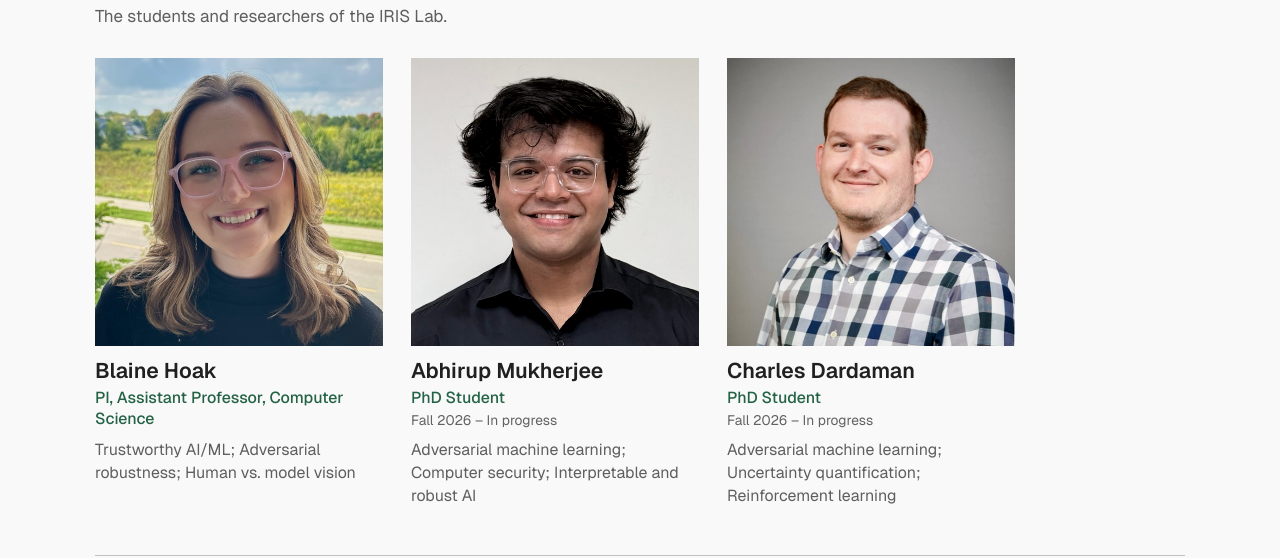
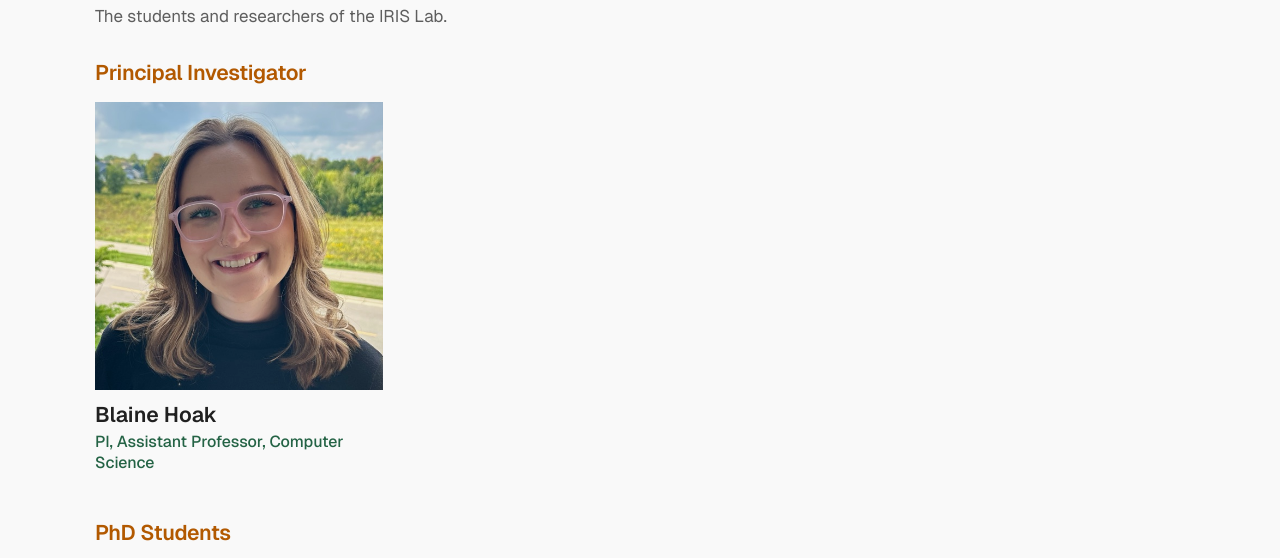
Before and after one commit to IRIS-Research-Lab/IRIS-Research-Lab.github.io, a plain HTML site: page people/index.html in a window 1280 px wide. Shown: the part 223-781 px from the top of the page. Drawn offline with Linux system fonts and the light colour scheme.

Commit message:
update people page to not include interests

```diff
--- a/assets/css/style.css
+++ b/assets/css/style.css
@@ -621,9 +621,9 @@ h1 {
   padding: 0;
 }
 
-.roster + .section-label { margin-top: 36px; }
+.roster-group + .roster-group { margin-top: 36px; }
 
-.member h2 {
+.member h3 {
   font-size: var(--text-lg);
   font-weight: 600;
   line-height: 1.25;
@@ -650,14 +650,6 @@ h1 {
   line-height: 1.35;
   color: var(--iris-footer);
   margin: 0 0 8px;
-}
-
-.member .interests {
-  font-size: var(--text-sm);
-  font-weight: 400;
-  line-height: 1.45;
-  color: var(--iris-muted);
-  margin: 0;
 }
 
 .person-photo,
--- a/assets/js/people.js
+++ b/assets/js/people.js
@@ -10,28 +10,39 @@ function datesHTML(person) {
 }
 
 function memberHTML(person) {
-  const interests = (person.interests || []).filter(Boolean);
   return `
     <li class="member" id="${esc(person.id)}">
       ${photoHTML(person)}
-      <h2>${displayText(person.name)}</h2>
+      <h3>${displayText(person.name)}</h3>
       <p class="role">${displayText(roleLine(person))}</p>
       ${datesHTML(person)}
-      ${interests.length ? `<p class="interests">${interests.map(item => displayText(item)).join('; ')}</p>` : ''}
     </li>`;
 }
 
-function roster(people) {
+// Section order on the page. Groups with no members are skipped, so a new
+// section (e.g. Master's Students) appears as soon as someone has that role.
+const GROUPS = [
+  { label: 'Principal Investigator', match: p => !p.alumni && p.role === 'pi' },
+  { label: 'Postdoctoral Researchers', match: p => !p.alumni && p.role === 'postdoc' },
+  { label: 'PhD Students', match: p => !p.alumni && p.role === 'phd' },
+  { label: "Master's Students", match: p => !p.alumni && p.role === 'ms' },
+  { label: 'Undergraduate Researchers', match: p => !p.alumni && p.role === 'undergrad' },
+  { label: 'Visiting Researchers', match: p => !p.alumni && p.role === 'visitor' },
+  { label: 'Alumni', match: p => Boolean(p.alumni) }
+];
+
+function section({ label }, people) {
   if (!people.length) return '';
-  return `<ul class="roster">${people.map(memberHTML).join('')}</ul>`;
+  return `
+    <section class="roster-group">
+      <h2 class="section-label">${esc(label)}</h2>
+      <ul class="roster">${people.map(memberHTML).join('')}</ul>
+    </section>`;
 }
 
 const people = await loadJSON('people');
-const current = people.filter(person => !person.alumni);
-const alumni = people.filter(person => person.alumni);
-const host = document.getElementById('people');
-host.innerHTML = roster(current) + (alumni.length
-  ? `<h2 class="section-label">Alumni</h2>${roster(alumni)}`
-  : '');
+document.getElementById('people').innerHTML = GROUPS
+  .map(group => section(group, people.filter(group.match)))
+  .join('');
 
 if (location.hash) document.getElementById(location.hash.slice(1))?.scrollIntoView();
--- a/data/people.json
+++ b/data/people.json
@@ -5,7 +5,6 @@
     "role": "pi",
     "title": "Assistant Professor, Computer Science",
     "photo": "https://iris-research-lab.github.io/assets/images/people/blaine-hoak.jpg",
-    "interests": ["Trustworthy AI/ML", "Adversarial robustness", "Human vs. model vision"],
     "links": {
       "website": "https://hoak.me",
       "email": "Blaine.Hoak@UTDallas.edu",
@@ -21,7 +20,6 @@
     "start": "Fall 2026",
     "end": "In progress",
     "photo": "https://iris-research-lab.github.io/assets/images/people/abhirup-mukherjee.jpg",
-    "interests": ["Adversarial machine learning", "Computer security", "Interpretable and robust AI"],
     "links": {
       "website": "https://themukherjee.com",
       "email": "abhirup.mukherjee@utdallas.edu",
@@ -38,7 +36,6 @@
     "end": "In progress",
     "photo": "https://iris-research-lab.github.io/assets/images/people/charles-dardaman.jpg",
     "photoPosition": "center top",
-    "interests": ["Adversarial machine learning", "Uncertainty quantification", "Reinforcement learning"],
     "links": {
       "website": "https://charles.dardaman.com",
       "scholar": "https://scholar.google.com/citations?user=aH2FLPsAAAAJ",
```
